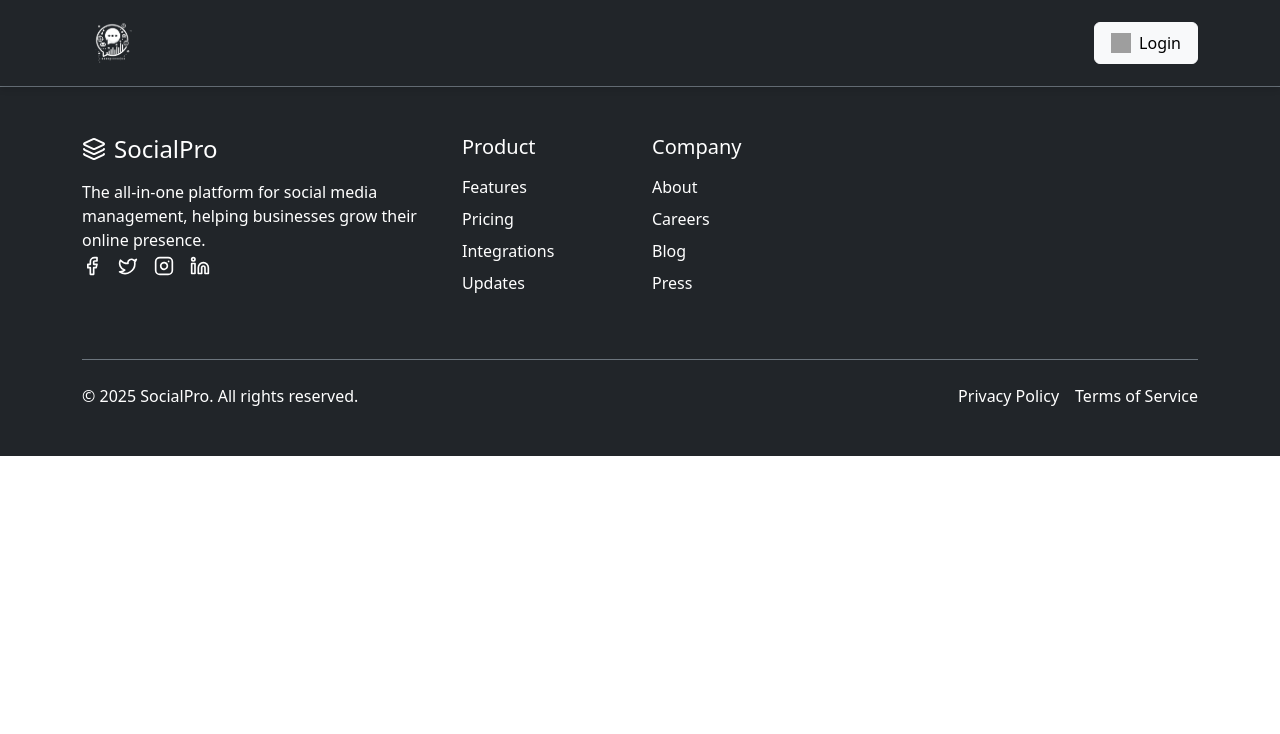
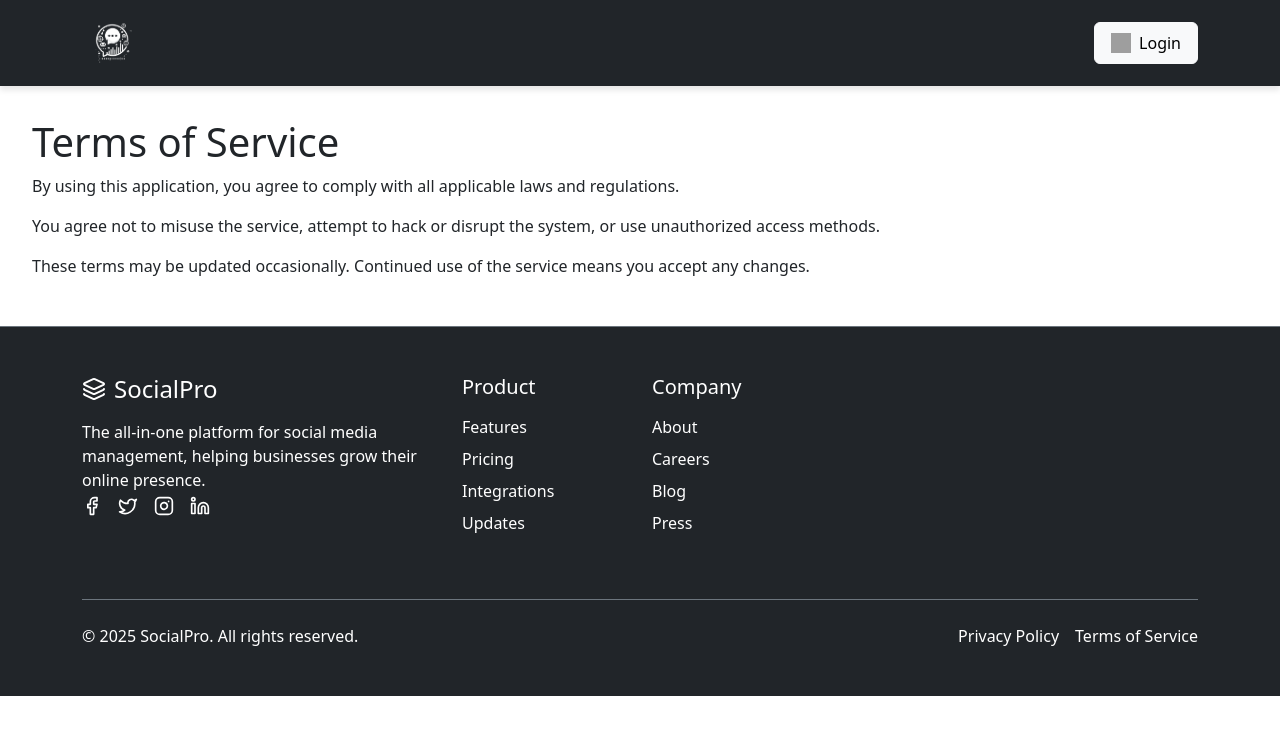
Before and after one commit to Nothing00980/Social-Media-Management-tool, a React (Vite) app: page /terms-of-service in a window 1280 px wide. Shown: the top 734 px of the page. Built offline with nearby package versions, Linux system fonts and the light colour scheme; no server answers; grey boxes are pictures that could not be loaded.

Commit message:
privacy/terms-service/added

```diff
--- a/src/App.jsx
+++ b/src/App.jsx
@@ -10,6 +10,8 @@ import Container from "react-bootstrap/Container";
 import SocialMedia from "./component/pages/SocialMedia";
 import Dashboard from "./component/dashboard/dashboard";
 import Homepage from "./component/pages/homepage";
+import PrivacyPolicy from "./component/route/PrivacyPolicy";
+import TermsOfService from "./component/route/TermsOfService";
 
 function App() {
 
@@ -26,8 +28,13 @@ function App() {
           {/* Protected Route - Only accessible when logged in */}
           <Route
             path="/dashboard"
-            element={<ProtectedRoute><Dashboard /></ProtectedRoute>}
+            element={<ProtectedRoute>
+              <Dashboard />
+              </ProtectedRoute>}
           />
+
+            <Route path="/privacy-policy" element={<PrivacyPolicy />} />
+            <Route path="/terms-of-service" element={<TermsOfService />} />
         </Routes>
 
 
--- /dev/null
+++ b/src/component/route/PrivacyPolicy.jsx
@@ -0,0 +1,19 @@
+// src/pages/PrivacyPolicy.jsx
+function PrivacyPolicy() {
+    return (
+      <div style={{ padding: "2rem" }}>
+        <h1>Privacy Policy</h1>
+        <p>
+          We value your privacy. This application collects basic user information necessary to provide our services, such as name and email from Facebook login.
+        </p>
+        <p>
+          We do not share your personal data with third parties. Any data collected is used strictly for authentication and personalization purposes.
+        </p>
+        <p>
+          By using this application, you agree to the terms in this policy.
+        </p>
+      </div>
+    );
+  }
+
+  export default PrivacyPolicy;
--- /dev/null
+++ b/src/component/route/TermsOfService.jsx
@@ -0,0 +1,19 @@
+// src/pages/TermsOfService.jsx
+function TermsOfService() {
+    return (
+      <div style={{ padding: "2rem" }}>
+        <h1>Terms of Service</h1>
+        <p>
+          By using this application, you agree to comply with all applicable laws and regulations.
+        </p>
+        <p>
+          You agree not to misuse the service, attempt to hack or disrupt the system, or use unauthorized access methods.
+        </p>
+        <p>
+          These terms may be updated occasionally. Continued use of the service means you accept any changes.
+        </p>
+      </div>
+    );
+  }
+
+  export default TermsOfService;
```
